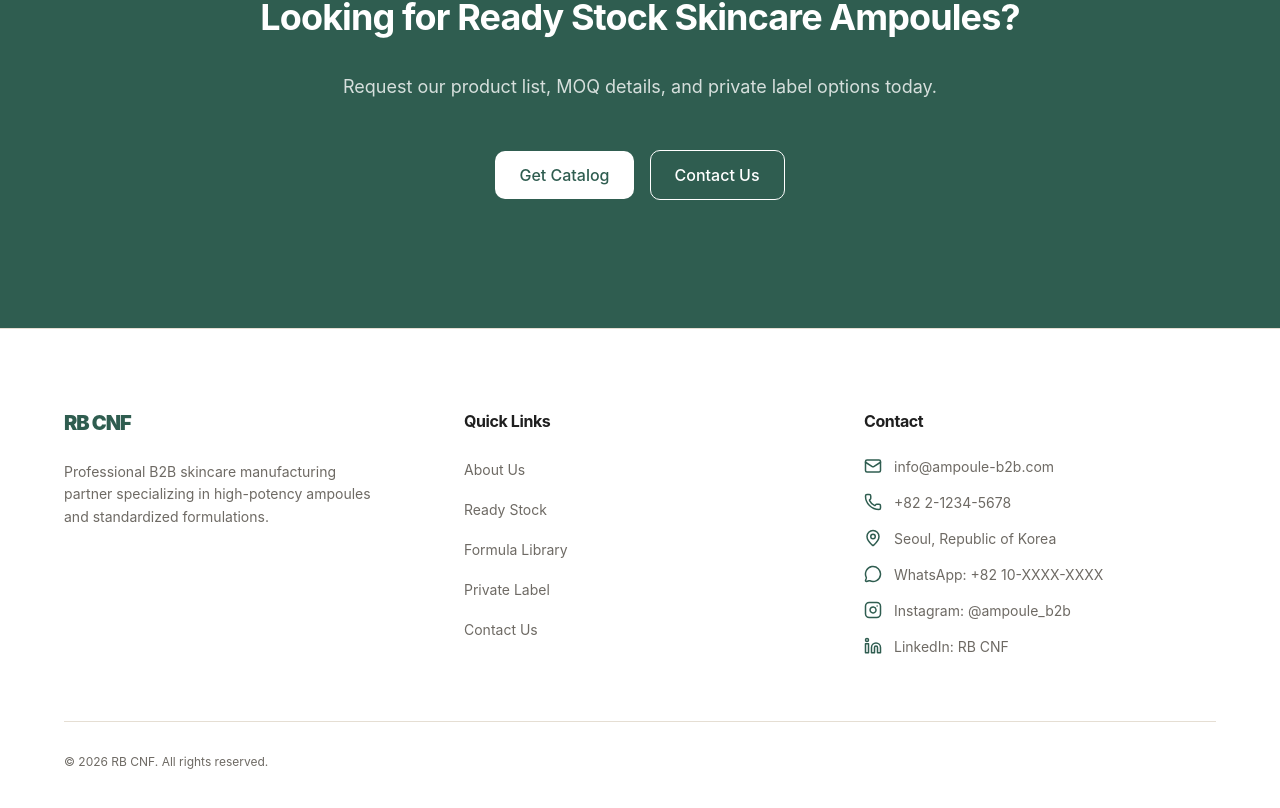
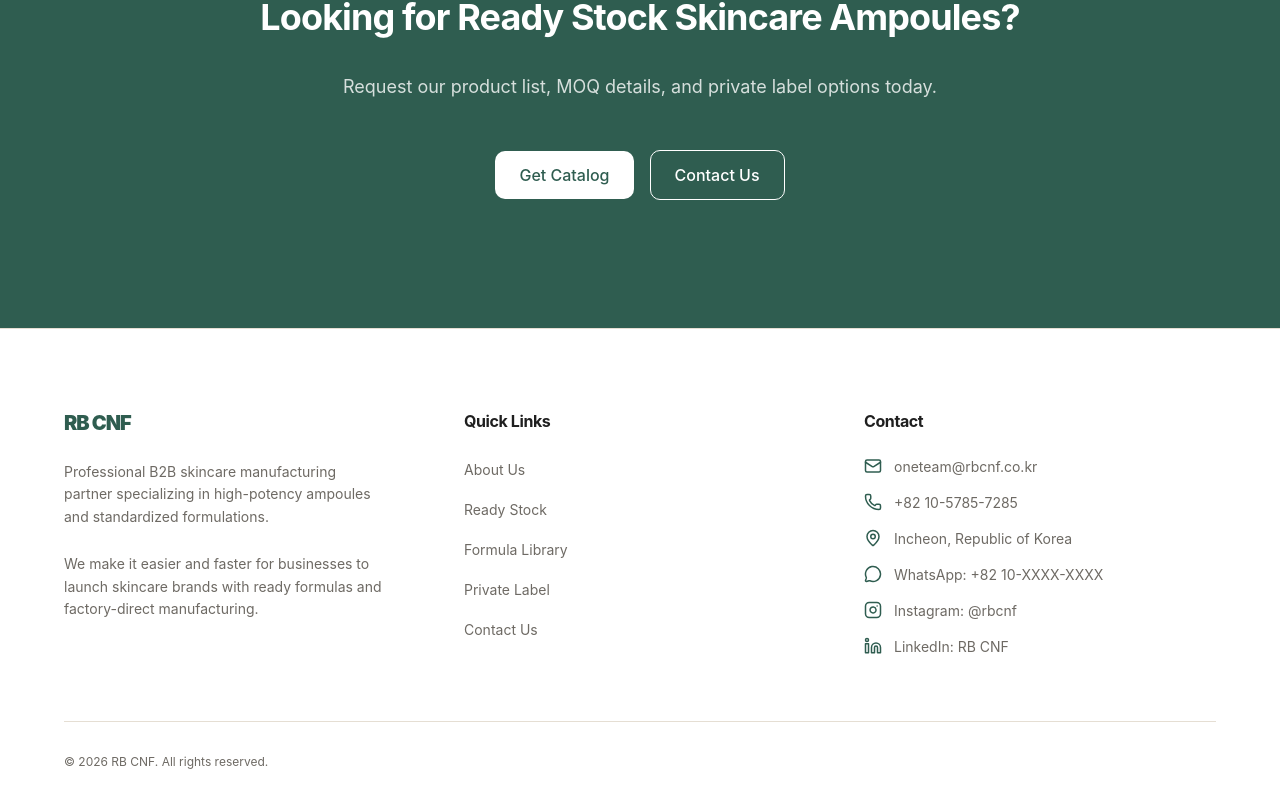
Before and after one commit to rbncf/rbcnf, a React (Vite) app: page / in a window 1280 px wide. Shown: the part 5605-6413 px from the top of the page. Built offline with nearby package versions, Linux system fonts and the light colour scheme.

Commit message:
feat: Update footer contact information and description
Reflects updated contact details and elaborates on the company's value proposition for B2B skincare brands.

```diff
--- a/src/components/Footer.tsx
+++ b/src/components/Footer.tsx
@@ -13,6 +13,9 @@ export const Footer: React.FC = () => {
             </Link>
             <p className="text-secondary-text text-sm leading-relaxed max-w-xs">
               Professional B2B skincare manufacturing partner specializing in high-potency ampoules and standardized formulations.
+            </p>
+            <p className="text-secondary-text text-sm leading-relaxed max-w-xs">
+            We make it easier and faster for businesses to launch skincare brands with ready formulas and factory-direct manufacturing.
             </p>
           </div>
 
@@ -32,15 +35,15 @@ export const Footer: React.FC = () => {
             <ul className="space-y-4">
               <li className="flex items-start gap-3 text-sm text-secondary-text">
                 <Mail size={18} className="text-primary shrink-0" />
-                <span>info@ampoule-b2b.com</span>
+                <span>oneteam@rbcnf.co.kr</span>
               </li>
               <li className="flex items-start gap-3 text-sm text-secondary-text">
                 <Phone size={18} className="text-primary shrink-0" />
-                <span>+82 2-1234-5678</span>
+                <span>+82 10-5785-7285</span>
               </li>
               <li className="flex items-start gap-3 text-sm text-secondary-text">
                 <MapPin size={18} className="text-primary shrink-0" />
-                <span>Seoul, Republic of Korea</span>
+                <span>Incheon, Republic of Korea</span>
               </li>
               <li className="flex items-start gap-3 text-sm text-secondary-text">
                 <MessageCircle size={18} className="text-primary shrink-0" />
@@ -48,7 +51,7 @@ export const Footer: React.FC = () => {
               </li>
               <li className="flex items-start gap-3 text-sm text-secondary-text">
                 <Instagram size={18} className="text-primary shrink-0" />
-                <span>Instagram: @ampoule_b2b</span>
+                <span>Instagram: @rbcnf</span>
               </li>
               <li className="flex items-start gap-3 text-sm text-secondary-text">
                 <Linkedin size={18} className="text-primary shrink-0" />
```
